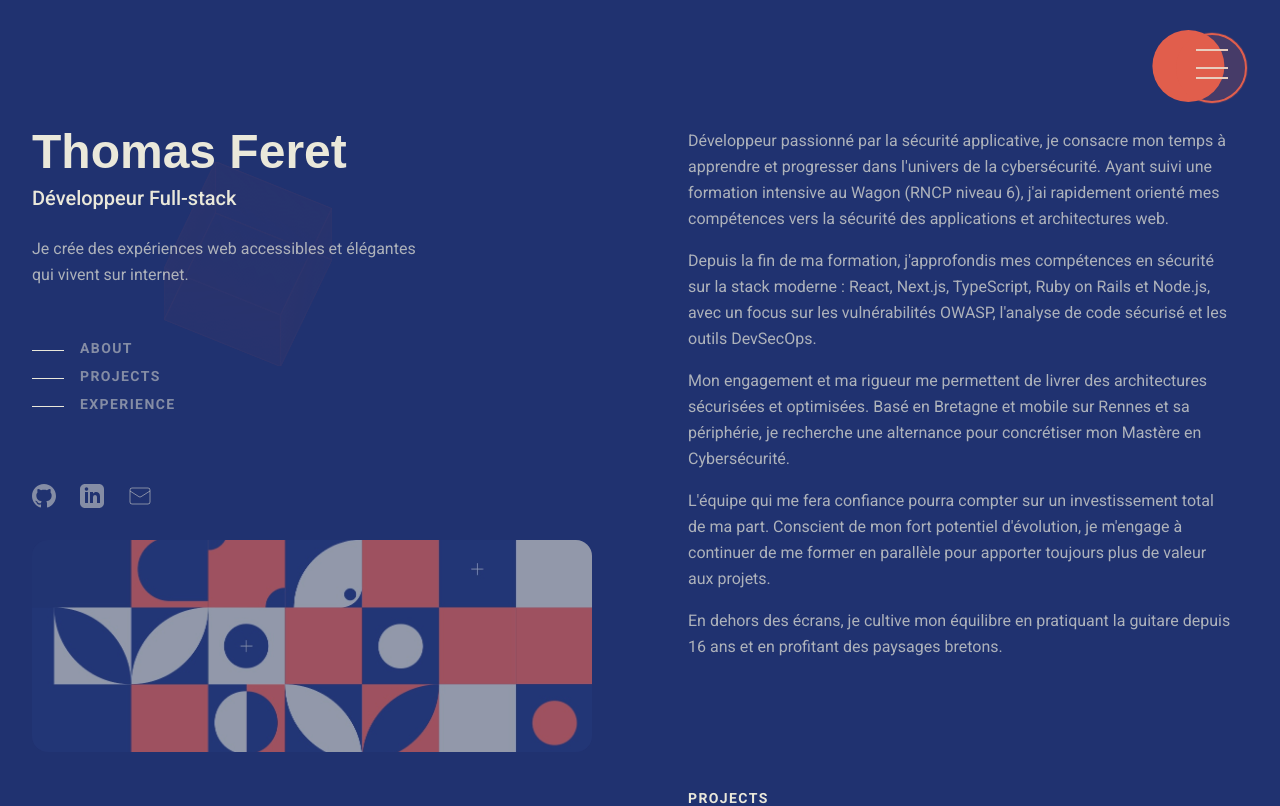
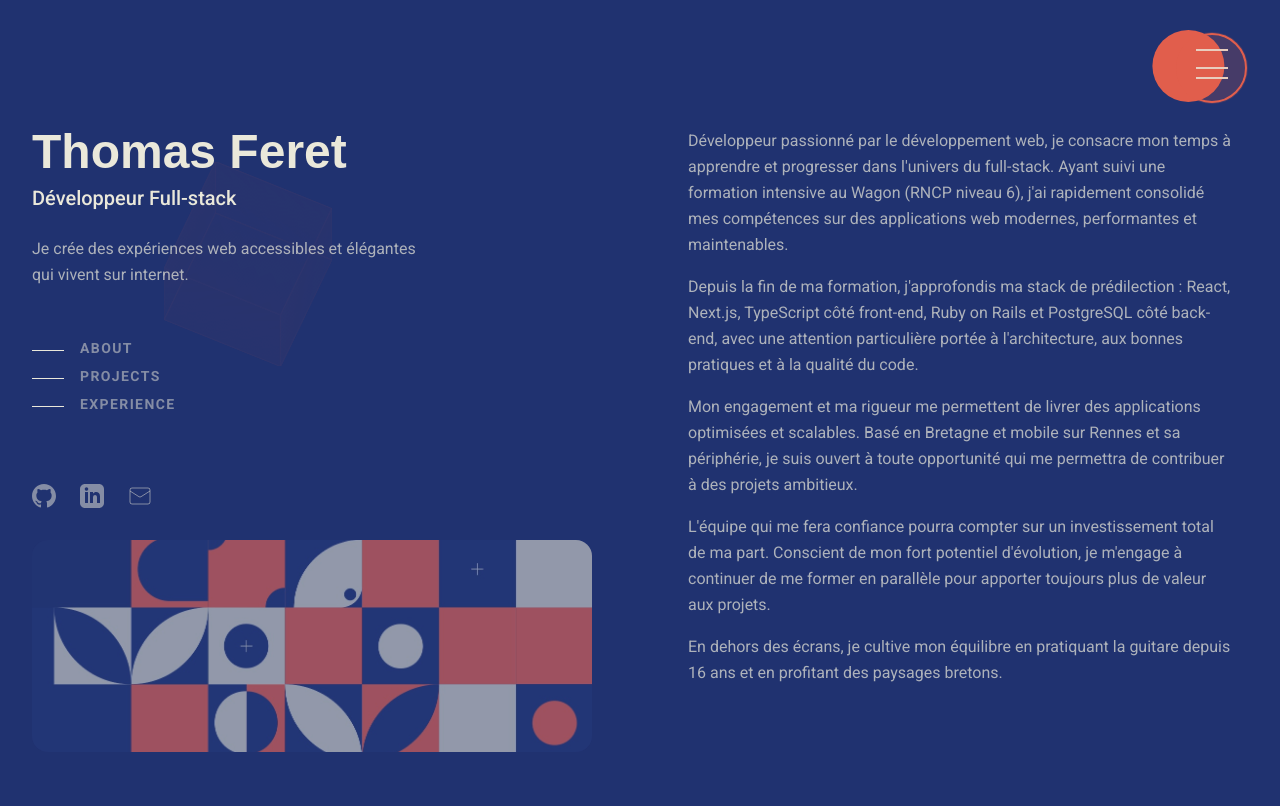
Before and after one commit to ThomasWEBDEV/portfolio-thomas-feret, a Next.js app: page / in a window 1280 px wide. Shown: the top 806 px of the page. Built offline with nearby package versions, Linux system fonts and the light colour scheme; a web font is replaced by a local one.

Commit message:
À propos : mise à jour de la description vers le profil développeur full-stack

```diff
--- a/app/page.tsx
+++ b/app/page.tsx
@@ -197,13 +197,13 @@ export default function Home() {
           viewport={{ once: true }}
         >
           <p className="text-[#eae8da]/70 text-base leading-relaxed mb-4 font-roboto">
-              Développeur passionné par la sécurité applicative, je consacre mon temps à apprendre et progresser dans l'univers de la cybersécurité. Ayant suivi une formation intensive au Wagon (RNCP niveau 6), j'ai rapidement orienté mes compétences vers la sécurité des applications et architectures web.
+            Développeur passionné par le développement web, je consacre mon temps à apprendre et progresser dans l'univers du full-stack. Ayant suivi une formation intensive au Wagon (RNCP niveau 6), j'ai rapidement consolidé mes compétences sur des applications web modernes, performantes et maintenables.
           </p>
           <p className="text-[#eae8da]/70 text-base leading-relaxed mb-4 font-roboto">
-              Depuis la fin de ma formation, j'approfondis mes compétences en sécurité sur la stack moderne : React, Next.js, TypeScript, Ruby on Rails et Node.js, avec un focus sur les vulnérabilités OWASP, l'analyse de code sécurisé et les outils DevSecOps.
+            Depuis la fin de ma formation, j'approfondis ma stack de prédilection : React, Next.js, TypeScript côté front-end, Ruby on Rails et PostgreSQL côté back-end, avec une attention particulière portée à l'architecture, aux bonnes pratiques et à la qualité du code.
           </p>
           <p className="text-[#eae8da]/70 text-base leading-relaxed mb-4 font-roboto">
-              Mon engagement et ma rigueur me permettent de livrer des architectures sécurisées et optimisées. Basé en Bretagne et mobile sur Rennes et sa périphérie, je recherche une alternance pour concrétiser mon Mastère en Cybersécurité.
+            Mon engagement et ma rigueur me permettent de livrer des applications optimisées et scalables. Basé en Bretagne et mobile sur Rennes et sa périphérie, je suis ouvert à toute opportunité qui me permettra de contribuer à des projets ambitieux.
           </p>
           <p className="text-[#eae8da]/70 text-base leading-relaxed mb-4 font-roboto">
             L'équipe qui me fera confiance pourra compter sur un investissement total de ma part. Conscient de mon fort potentiel d'évolution, je m'engage à continuer de me former en parallèle pour apporter toujours plus de valeur aux projets.
```
Lines whose indentation alone changed are shown as unchanged.
